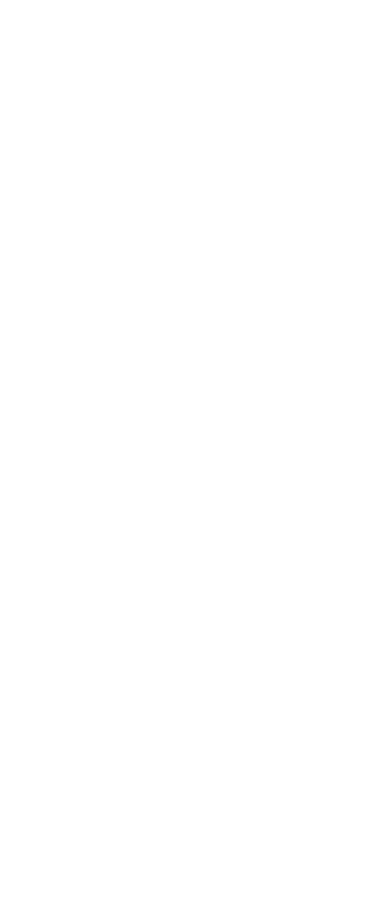
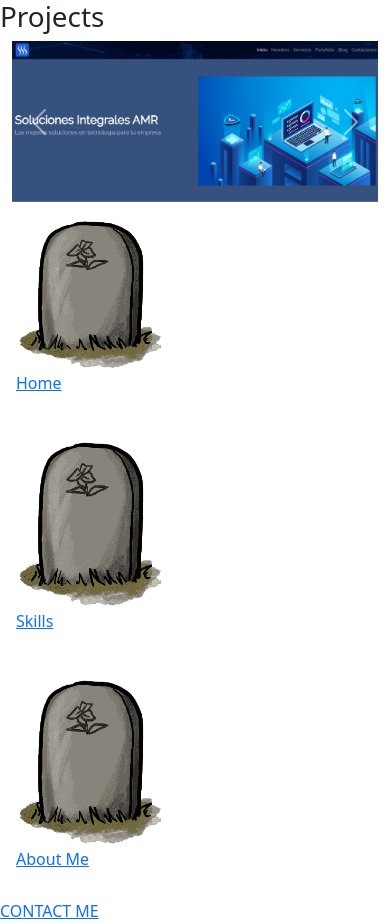
Before and after one commit to SandraMolko/PortafolioSM, a plain HTML site: page projects.html in a window 390 px wide. Before the commit the page ends 844 px from the top, so only its background shows below. Drawn offline with nearby package versions, Linux system fonts and the light colour scheme; a web font is replaced by a local one.

Commit message:
Se crea página de proyectos y se hace responsiva

```diff
--- a/aboutme.css
+++ b/projects.css
@@ -2,13 +2,13 @@
     margin: 0;
     padding: 0;
     box-sizing: border-box;
-    background-image: url(./src/img/background.jpg);
+}
+body{
+    min-height: 100%;
+    background-image: url(./src/img/animatedbg.gif);
     background-repeat: no-repeat;
     background-attachment: fixed;
     background-size: cover;
-}
-body{
-    min-height: 100%;
 }
 html{
     height: 100%;
@@ -23,11 +23,7 @@ header{
     margin: 0;
     grid-area: header;
     }
-.aboutme{
-    padding: 0px;
-    margin: 0;
-    grid-area: aboutme;
-}
+
 .menu{
     padding: 0px;
     margin: 0;
@@ -48,35 +44,20 @@ header h1{
 
 }
 
-/*About me*/
-.container{
-    /*Social Media*/
-    display: grid;
-    grid-template-columns: repeat(2, 1fr);
-    grid-column-gap: 1em;
-    width: 100%;
+/*Carousel*/
+.projects{
+    display: flex;
+    padding: 0px;
     margin: 0;
-    padding: 0;
-    align-items: center;
+    grid-area: projects;
 }
-#aboutme{
-    display:flexbox;
-    position:relative;
-    align-items: center;
-    margin: 20px;
-    font-family: 'Denk One';
-    font-size: 25px;
-    color: aliceblue;
-    text-shadow: black 10px 2px 8px;
-    text-align: justify;
-    -webkit-text-stroke:0.7px;
-    -webkit-text-stroke-color: black;
+
+img{
+    max-height: 600px;
+    max-width: fit-content;
+    border-radius: 15px;
 }
-.sandra{
-    display: flexbox;
-    align-items: center;
-    text-align: center;
-}
+
 /*Tumbas*/
 .tumbas{
     /* text-align: right;*/
@@ -85,10 +66,13 @@ header h1{
      justify-content: center;
      align-items: center;
  }
+ .card{
+    background: none;
+ }
  .tumba a{
      position: absolute;
      top: 50%;
-     left: 30%;
+     left: 50%;
      transform: translate(-50%, -50%);
      background: none;
      color:aliceblue;
@@ -124,30 +108,11 @@ footer a{
     transition: all .5s ease;
     font-weight: bold;
     text-shadow: black 5px 1px 4px;
-    padding: 0 30px;
+    padding: 30px;
 }
 footer a:hover{
     color: darkorchid;
     padding-right: 6px;
-}
-/*Animación*/
-@keyframes ghost{
-    from{
-        margin-left: 100%;
-        width: 100%;
-        opacity: 1;
-    }
-    to{
-        margin-left: 0%;
-        width: 50%;
-        opacity: 0;
-    }
-}
-.ghost{
-    animation-name: ghost;
-    animation-duration: 2s;
-    animation-iteration-count: infinite;
-    animation-direction:alternate-reverse;
 }
 
 /*Mobile*/
@@ -157,7 +122,7 @@ footer a:hover{
     grid-template-rows:  auto;
     grid-template-areas:
     "header"
-    "aboutme"
+    "projects"
     "menu"
     "footer"
     ;
@@ -169,7 +134,7 @@ footer a:hover{
         grid-template-rows: auto;
         grid-template-areas:
         "header header"
-        "aboutme aboutme"
+        "projects projects"
         "menu menu"
         "footer footer";
     }
@@ -182,14 +147,8 @@ footer a:hover{
         grid-template-rows: auto;
         grid-template-areas:
         "header header header"
-        "aboutme aboutme aboutme"
+        "projects projects projects"
         "menu menu menu"
         "footer footer footer";
     }
 }
-
-@media only screen and (max-width: 320px) {
-    .witch img {
-      width:200px;
-    }
-}
--- a/projects.html
+++ b/projects.html
@@ -0,0 +1,105 @@
+<!doctype html>
+<html lang="en">
+  <head>
+    <meta charset="utf-8">
+    <meta name="viewport" content="width=device-width, initial-scale=1">
+    <title>Projects</title>
+    <link href="https://cdn.jsdelivr.net/npm/bootstrap@5.3.2/dist/css/bootstrap.min.css" rel="stylesheet" integrity="sha384-T3c6CoIi6uLrA9TneNEoa7RxnatzjcDSCmG1MXxSR1GAsXEV/Dwwykc2MPK8M2HN" crossorigin="anonymous">
+    <link rel="stylesheet" href="https://cdnjs.cloudflare.com/ajax/libs/font-awesome/6.2.1/css/all.min.css">
+    <link rel="stylesheet" href=".//projects.css">
+    <link rel="shortcut icon" href="./src/img/yo.png" type="image/x-icon">
+    <link rel="preconnect" href="https://fonts.googleapis.com">
+    <link rel="preconnect" href="https://fonts.gstatic.com" crossorigin>
+    <link href="https://fonts.googleapis.com/css2?family=Butcherman&family=Chela+One&family=Denk+One&display=swap" rel="stylesheet">
+</head>
+
+  <body class="grid-container">
+
+    <!--Projects-->
+    <header class="header">
+        <h1>Projects</h1>
+    </header>
+
+    <!--Carousel-->
+    <section class="projects">
+    <div class="container">
+    <div id="carouselExampleRide" class="carousel slide" data-bs-ride="true">
+        <div class="carousel-inner">
+          <div class="carousel-item active">
+            <img src="./src/img/AMR.png" class="d-block w-100" alt="...">
+          </div>
+          <div class="carousel-item">
+            <img src="./src/img/portafolioamr.png" class="d-block w-100" alt="...">
+          </div>
+          <div class="carousel-item">
+            <img src="./src/img/MagicSoft.png" class="d-block w-100" alt="...">
+          </div>
+          <div class="carousel-item">
+            <img src="./src/img/centrocomunitario.png" class="d-block w-100" alt="...">
+          </div>
+          <div class="carousel-item">
+            <img src="./src/img/noticias.png" class="d-block w-100" alt="...">
+          </div>
+          <div class="carousel-item">
+            <img src="./src/img/contactocentro.png" class="d-block w-100" alt="...">
+          </div>
+        </div>
+        <button class="carousel-control-prev" type="button" data-bs-target="#carouselExampleRide" data-bs-slide="prev">
+          <span class="carousel-control-prev-icon" aria-hidden="true"></span>
+          <span class="visually-hidden">Previous</span>
+        </button>
+        <button class="carousel-control-next" type="button" data-bs-target="#carouselExampleRide" data-bs-slide="next">
+          <span class="carousel-control-next-icon" aria-hidden="true"></span>
+          <span class="visually-hidden">Next</span>
+        </button>
+      </div>
+    </div>
+    </section>
+
+    <!--Menu tumbas-->
+    <section class="menu">
+      <div class="tumbas">
+          <div class="card-group">
+            <div class="card" style="border: none;">
+              <div class="card-body">
+                <div>
+                    <img src="./src/img/grave-removebg-preview (1).png" alt="tumba" style="height: 170; width: 150px;">
+                    <div class="tumba">
+                        <a href="./index.html">Home</a>
+                    </div>
+                </div>
+              </div>
+            </div>
+            <div class="card" style="border: none;">
+              <div class="card-body">
+                <div>
+                    <img src="./src/img/grave-removebg-preview (1).png" alt="tumba" style="height: 170px; width: 150px;">
+                    <div class="tumba">
+                        <a href="./skills.html">Skills</a>
+                    </div>
+                </div>
+              </div>
+            </div>
+            <div class="card" style="border: none;">
+              <div class="card-body">
+                <div>
+                    <img src="./src/img/grave-removebg-preview (1).png" alt="tumba" style="height: 170px; width: 150px;">
+                    <div class="tumba">
+                        <a href="./aboutme.html">About Me</a>
+                    </div>
+                </div>
+              </div>
+            </div>
+          </div>
+      </div>
+    </section>
+
+    <!--Contact me-->
+    <footer class="footer">
+        <a href="./contactme.html"> CONTACT ME</a>
+    </footer>
+
+
+    <script src="https://cdn.jsdelivr.net/npm/bootstrap@5.3.2/dist/js/bootstrap.bundle.min.js" integrity="sha384-C6RzsynM9kWDrMNeT87bh95OGNyZPhcTNXj1NW7RuBCsyN/o0jlpcV8Qyq46cDfL" crossorigin="anonymous"></script>
+  </body>
+</html>
--- a/styles.css
+++ b/styles.css
@@ -168,7 +168,7 @@ footer a:hover{
     }
 }
 .witch{
-    min-width: 200px;
+    max-width: 180px;
     animation-name: witch;
     animation-duration: 2s;
     animation-iteration-count: infinite;
```
Also changed, not shown: index.html (+1 -1 lines), src/img/AMR.png (added), src/img/MagicSoft.png (added), src/img/centrocomunitario.png (added), src/img/contactocentro.png (added), src/img/noticias.png (added), src/img/portafolioamr.png (added).
